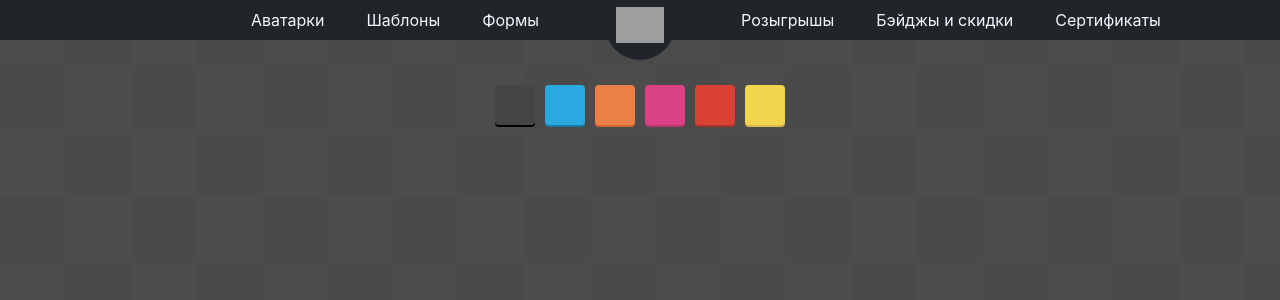
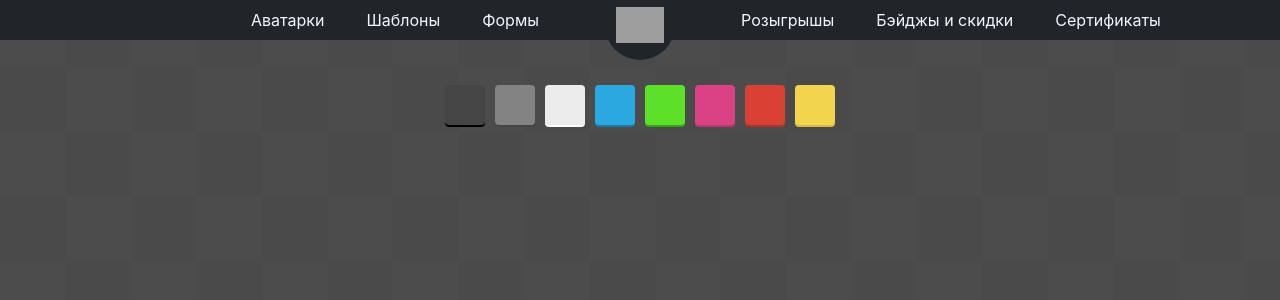
Before and after one commit to Vladiuse/ABC, a Django app: page /forms/ in a window 1280 px wide. Shown: the top 300 px of the page. Run offline with Django 3.2, Linux system fonts and the light colour scheme; the visitor is signed in with stand-in values (Sample User, id 1); data that the repository does not hold is empty; some libraries are stand-ins or nearby versions; grey boxes are pictures that could not be loaded.

Commit message:
add new models CodeExample

```diff
--- a/ABC/archive/models.py
+++ b/ABC/archive/models.py
@@ -6,7 +6,6 @@ from zipfile import ZipFile
 from django.core.files.uploadedfile import SimpleUploadedFile
 from django.template import Template
 from django.template import Context
-from forms.models import FormExample
 from django.core.files.storage import FileSystemStorage
 import shutil
 from archive.sreen_maker import ScreenMaker
@@ -110,12 +109,12 @@ class Site(models.Model):
 
     def render_template(self) -> str:
         """рендеринг сайта - добавление base и формы"""
-        form = FormExample.objects.get(pk=2)
+        # form = FormExample.objects.get(pk=2)
 
         index_html = self._get_index_html_text()
         data = {
             'base_tag': self.get_base_tag(),
-            'form': form,
+            # 'form': form,
         }
         context = Context(data)
         template = Template(index_html)
--- a/ABC/forms/models.py
+++ b/ABC/forms/models.py
@@ -1,5 +1,6 @@
 from django.db import models
-
+from django.contrib import admin
+from django.utils.html import format_html
 
 from pygments import highlight
 from pygments.lexers import PythonLexer, HtmlLexer, JavascriptLexer, CssLexer
@@ -11,14 +12,71 @@ from pygments.lexers import get_lexer_by_name
 
 class OrderFormManager(models.Manager):
     def get_queryset(self):
-        return super().get_queryset().filter(type=FormExample.FORM)
+        return super().get_queryset().filter(type=FormExampleOLD.FORM)
 
 class CasinoFormManager(models.Manager):
     def get_queryset(self):
-        return super().get_queryset().filter(type=FormExample.CASINO)
+        return super().get_queryset().filter(type=FormExampleOLD.CASINO)
 
 
-class FormExample(models.Model):
+class CodeExample(models.Model):
+    html = models.TextField(blank=True)
+    css = models.TextField(blank=True)
+    js = models.TextField(blank=True)
+
+    image_url = models.URLField(blank=True)
+
+    def get_colored_code(self, code, lexer):
+        return highlight(code, lexer(encodings='utf-8'), HtmlFormatter())
+
+    def html_colored(self):
+        return self.get_colored_code(self.html, HtmlLexer)
+
+    def css_colored(self):
+        return self.get_colored_code(self.css, CssLexer)
+
+    def js_colored(self):
+        return self.get_colored_code(self.js, JavascriptLexer)
+
+    def colored_styes(self):
+        return HtmlFormatter(style=FormExampleOLD.COLORED_STYLE).get_style_defs('.highlight')
+
+    @admin.display
+    def image_prew(self):
+        return format_html(
+            '<img src="{}" / style="width:{}px;height: {}px">',
+            self.image_url,
+            80,80,
+        )
+
+class FormExample(CodeExample):
+    COLORS = [
+        ['black', 'Черный'],
+        ['white', 'Белый'],
+        ['grey', 'Серый'],
+        ['blue', 'Синий'],
+        ['pink', 'Розовый'],
+        ['red', 'Красный'],
+        ['yellow', 'Желтый'],
+        ['green', 'Зеленый'],
+    ]
+    color = models.CharField(max_length=30,blank=True, choices=COLORS)
+
+
+class CasinoExample(CodeExample):
+    ROULETTE = 'roulette'
+    BOX = 'box'
+    OTHER = 'other'
+    TYPES = [
+        [ROULETTE, 'Рулетка'],
+        [BOX, 'Коробки'],
+        [OTHER, 'Прочее'],
+    ]
+    type = models.CharField(max_length=30, default=OTHER, choices=TYPES)
+
+
+
+class FormExampleOLD(models.Model):
     FORM = 'form'
     CASINO = 'casino'
     FORM_TYPES = [
@@ -53,4 +111,4 @@ class FormExample(models.Model):
         return self.get_colored_code(self.js, JavascriptLexer)
 
     def colored_styes(self):
-        return HtmlFormatter(style=FormExample.COLORED_STYLE).get_style_defs('.highlight')
+        return HtmlFormatter(style=FormExampleOLD.COLORED_STYLE).get_style_defs('.highlight')
--- a/ABC/forms/templates/forms/examples.html
+++ b/ABC/forms/templates/forms/examples.html
@@ -6,6 +6,9 @@
   }
     body{
         background-color: rgba(0, 0, 0, .7);
+    }
+    .btn:hover{
+      opacity: 0.75;
     }
     .btn-block{
       width: 100%;
@@ -16,6 +19,7 @@
       display: flex;
       flex-wrap: wrap;
       justify-content: center;
+      align-items: center;
     }
     .color{
       cursor: pointer;
@@ -40,14 +44,25 @@
     .color-black{
       background: #454545;
       box-shadow: 0 2px 0 #000000;
+      color: white;
+    }
+    .color-grey{
+      background: #838383;
+      box-shadow: 0 2px 0 #454545;
+      color: white;
+    }
+    .color-white{
+      background: #ececec;
+      box-shadow: 0 2px 0 #ffffff;
     }
     .color-blue{
       background: #2aa9e0;
-    box-shadow: 0 2px 0 #1a7aa4;
+      box-shadow: 0 2px 0 #1a7aa4;
+      color: white;
     }
-    .color-orange{
-      background: #eb8046;
-    box-shadow: 0 2px 0 #d3672d;
+    .color-green{
+      background: #5de02a;
+    box-shadow: 0 2px 0 #31a41a;
     }
     .color-pink{
       background: #db4286;
@@ -55,31 +70,50 @@
     }
     .color-red{
       background: #d94134;
-    box-shadow: 0 2px 0 #ab3329;
+      box-shadow: 0 2px 0 #ab3329;
+      color: white;
     }
     .color-yellow{
       background: #f2d54c;
     box-shadow: 0 2px 0 #dcb84b;
     }
+
+    #drop-color{
+      color: red;
+      font-size: 30px;
+      margin-right: 8px;
+      cursor: pointer;
+      transition: all 0.3 ease;
+    }
+    #drop-color:hover{
+      scale: 1.2;
+    }
 </style>
 
 <div class="palette">
-  <div class="color color-black">
+  <i class="fa-solid fa-xmark" id="drop-color" style="display: none;"></i>
+  <div class="color color-black" data-filter="black">
     <i class="fa-solid fa-check"></i>
   </div>
-  <div class="color color-blue">
+  <div class="color color-grey" data-filter="grey">
     <i class="fa-solid fa-check"></i>
   </div>
-  <div class="color color-orange">
+  <div class="color color-white" data-filter="white">
     <i class="fa-solid fa-check"></i>
   </div>
-  <div class="color color-pink">
+  <div class="color color-blue" data-filter="blue">
     <i class="fa-solid fa-check"></i>
   </div>
-  <div class="color color-red">
+  <div class="color color-green" data-filter="green">
     <i class="fa-solid fa-check"></i>
   </div>
-  <div class="color color-yellow">
+  <div class="color color-pink" data-filter="pink">
+    <i class="fa-solid fa-check"></i>
+  </div>
+  <div class="color color-red" data-filter="red">
+    <i class="fa-solid fa-check"></i>
+  </div>
+  <div class="color color-yellow" data-filter="yellow">
     <i class="fa-solid fa-check"></i>
   </div>
 </div>
@@ -88,11 +122,11 @@
 
     <div class="row row-cols-1 row-cols-md-3 g-4">
         {%for form in forms%}
-        <div class="col">
+        <div class="col" data-color="{{form.color}}">
           <div class="card">
             <img src="{{form.image_url}}" class="card-img-top" alt="...">
             <div class="card-body ">
-              <a href="{% url 'forms:show_form' form.id %}" class="btn btn-dark btn-block" target="_blank">Show form</a>
+              <a href="{% url 'forms:show_form' form.id %}" class="btn color-{{form.color}} btn-block" target="_blank">Show form</a>
             </div>
           </div>
         </div>
@@ -103,7 +137,25 @@
   $('.color').click(function(){
     $('.color').removeClass('active')
     $(this).addClass('active')
+    let color = $(this).attr('data-filter')
+    filterFomrs(color)
+    $('#drop-color').show()
   })
+
+  $('#drop-color').click(function(){
+    $('.color').removeClass('active')
+    $('#drop-color').hide()
+    filterFomrs(null)
+  })
+
+  function filterFomrs(color){
+    $('.col').each(function(){
+      if ($(this).attr('data-color') == color || color==null)
+      {$(this).show()}
+      else
+      {$(this).hide()}
+    })
+  }
 </script>
 
 {%endblock%}
--- a/ABC/forms/views.py
+++ b/ABC/forms/views.py
@@ -1,12 +1,12 @@
 from django.shortcuts import render
-from .models import FormExample
+from .models import FormExampleOLD, FormExample, CasinoExample
 from django.contrib.auth.decorators import login_required
 
 # Create your views here.
 
 @login_required
 def examples(requests):
-    forms = FormExample.forms.only('id','image_url', 'url').all()
+    forms = FormExample.objects.only('id', 'image_url',).all()
     content = {
         'forms': forms
     }
@@ -22,7 +22,7 @@ def show_form(requests, form_id):
 
 @login_required
 def casino(requests):
-    forms = FormExample.casino.only('id','image_url', 'url').all()
+    forms = CasinoExample.objects.only('id', 'image_url').all()
     content = {
         'forms': forms,
     }
```
Also changed, not shown: ABC/forms/admin.py (+12 -2 lines), ABC/forms/templates/forms/casino.html (+17 -8 lines).
